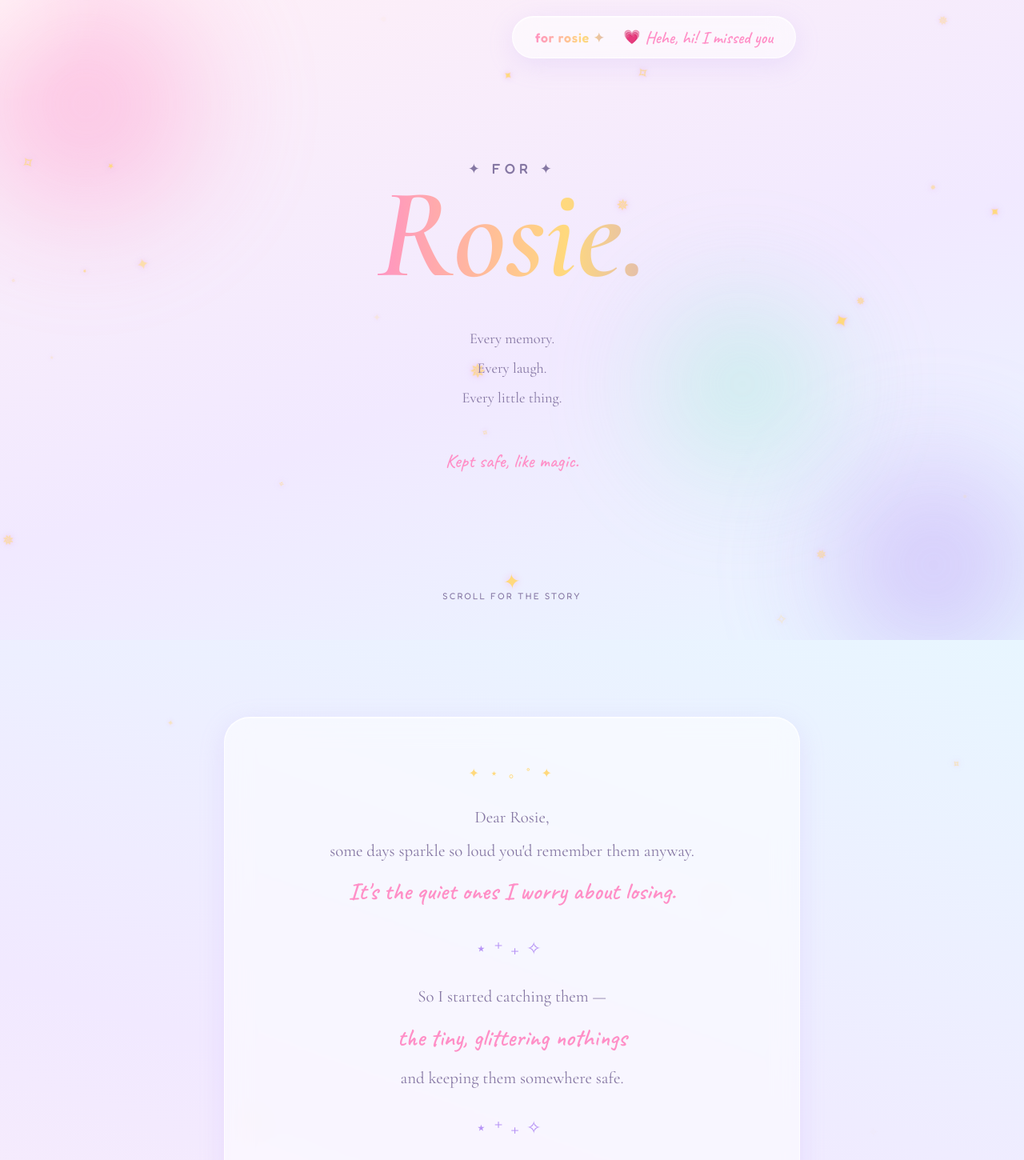
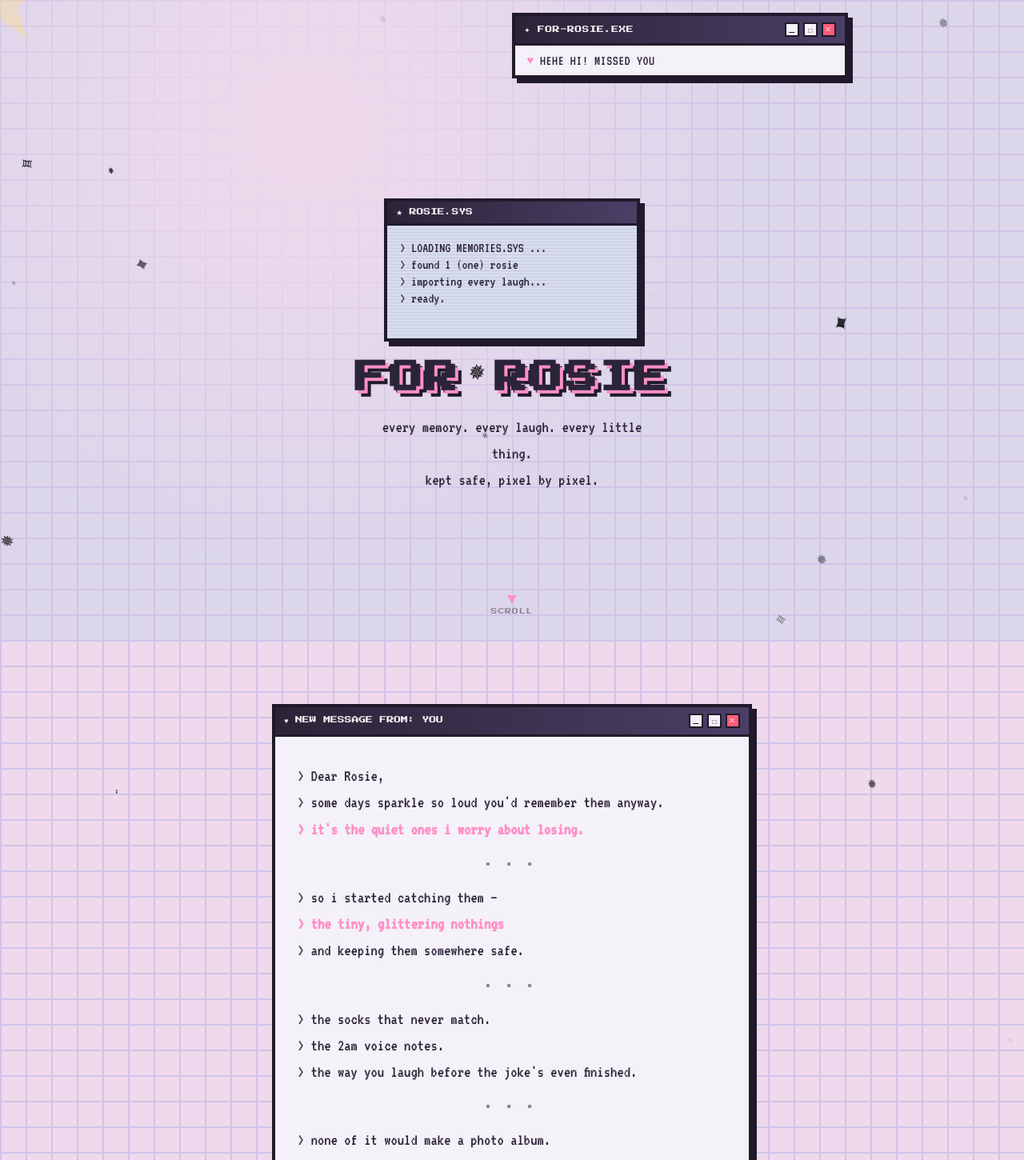
Before and after one commit to UttaraPraveen/For-Rosie, a React (Vite) app: page / in a window 1280 px wide. Shown: the top 1450 px of the page at 80% size. Built offline with nearby package versions, Linux system fonts and the light colour scheme.

Commit message:
tried pixel ui

```diff
--- a/src/components/Hero.tsx
+++ b/src/components/Hero.tsx
@@ -1,16 +1,31 @@
-import { useRef } from "react";
+import { useRef, useState, useEffect } from "react";
 import { motion, useMotionValue, useSpring } from "framer-motion";
 
 import Sparkles from "./Sparkles";
-import "../styles/magic.css";
+import "../styles/pixel-theme.css";
 import "../styles/hero.css";
+
+const BOOT_LINES = [
+  "LOADING MEMORIES.SYS ...",
+  "found 1 (one) rosie",
+  "importing every laugh...",
+  "ready.",
+];
 
 function Hero() {
   const sectionRef = useRef<HTMLElement>(null);
   const mouseX = useMotionValue(0);
   const mouseY = useMotionValue(0);
-  const glowX = useSpring(mouseX, { stiffness: 60, damping: 20, mass: 0.6 });
-  const glowY = useSpring(mouseY, { stiffness: 60, damping: 20, mass: 0.6 });
+  const glowX = useSpring(mouseX, { stiffness: 120, damping: 18, mass: 0.5 });
+  const glowY = useSpring(mouseY, { stiffness: 120, damping: 18, mass: 0.5 });
+
+  const [visibleLines, setVisibleLines] = useState(0);
+
+  useEffect(() => {
+    if (visibleLines >= BOOT_LINES.length) return;
+    const t = setTimeout(() => setVisibleLines((v) => v + 1), 500);
+    return () => clearTimeout(t);
+  }, [visibleLines]);
 
   function handleMouseMove(e: React.MouseEvent<HTMLElement>) {
     const rect = sectionRef.current?.getBoundingClientRect();
@@ -21,62 +36,64 @@ function Hero() {
 
   return (
     <section className="hero" ref={sectionRef} onMouseMove={handleMouseMove}>
-      <div className="hero-aurora aurora-1" />
-      <div className="hero-aurora aurora-2" />
-      <div className="hero-aurora aurora-3" />
+      <div className="hero-grid-bg" />
+      <motion.div className="hero-glow" style={{ x: glowX, y: glowY }} />
+      <Sparkles count={16} />
 
-      <motion.div className="hero-glow" style={{ x: glowX, y: glowY }} />
+      <motion.div
+        className="crt pixel-panel"
+        initial={{ opacity: 0, y: 30, scale: 0.9 }}
+        animate={{ opacity: 1, y: 0, scale: 1 }}
+        transition={{ duration: 0.5 }}
+      >
+        <div className="pixel-titlebar">
+          <span>★ ROSIE.SYS</span>
+        </div>
+        <div className="crt-screen">
+          <div className="crt-scanlines" />
+          {BOOT_LINES.slice(0, visibleLines).map((l, i) => (
+            <p key={i} className="crt-line">
+              {">"} {l}
+            </p>
+          ))}
+          <span className="crt-cursor">█</span>
+        </div>
+      </motion.div>
 
-      <Sparkles count={26} />
-
-      <motion.h2
-        className="hero-eyebrow"
+      <motion.h1
+        className="hero-name"
         initial={{ opacity: 0, y: 20 }}
         animate={{ opacity: 1, y: 0 }}
-        transition={{ duration: 1 }}
+        transition={{ delay: 1.6, duration: 0.5 }}
       >
-        ✦ For ✦
-      </motion.h2>
-
-      <motion.h1
-        className="hero-name shimmer-text"
-        initial={{ opacity: 0, scale: 0.85, filter: "blur(8px)" }}
-        animate={{ opacity: 1, scale: 1, filter: "blur(0px)" }}
-        transition={{ delay: 0.7, duration: 1.4, ease: [0.22, 1, 0.36, 1] }}
-      >
-        Rosie.
+        FOR ROSIE
       </motion.h1>
 
       <motion.p
         className="hero-tagline"
-        initial={{ opacity: 0, y: 12 }}
-        animate={{ opacity: 1, y: 0 }}
-        transition={{ delay: 1.8, duration: 1 }}
+        initial={{ opacity: 0 }}
+        animate={{ opacity: 1 }}
+        transition={{ delay: 2, duration: 0.5 }}
       >
-        Every memory.
+        every memory. every laugh. every little thing.
         <br />
-        Every laugh.
-        <br />
-        Every little thing.
-        <br />
-        <br />
-        <span className="italic-glow">Kept safe, like magic.</span>
+        kept safe, pixel by pixel.
       </motion.p>
 
       <motion.div
         className="scroll-cue"
         initial={{ opacity: 0 }}
         animate={{ opacity: 1 }}
-        transition={{ delay: 2.6, duration: 1 }}
+        transition={{ delay: 2.4, duration: 0.5 }}
       >
         <motion.span
-          className="scroll-star"
-          animate={{ y: [0, 10, 0], rotate: [0, 15, -15, 0] }}
-          transition={{ repeat: Infinity, duration: 2.4, ease: "easeInOut" }}
+          className="scroll-arrow"
+          animate={{ y: [0, 6, 0] }}
+          transition={{ duration: 0.8, repeat: Infinity, ease: "linear" }}
         >
-          ✦
+          ▼
         </motion.span>
-        <span className="scroll-label">scroll for the story</span>
+        <span className="scroll-label">SCROLL</span>
       </motion.div>
     </section>
   );
--- a/src/components/Intro.tsx
+++ b/src/components/Intro.tsx
@@ -1,97 +1,99 @@
 import { motion, type Variants } from "framer-motion";
 
 import Sparkles from "./Sparkles";
-import "../styles/magic.css";
+import "../styles/pixel-theme.css";
 import "../styles/intro.css";
 
 const container: Variants = {
   hidden: {},
-  show: { transition: { staggerChildren: 0.18 } },
+  show: { transition: { staggerChildren: 0.15 } },
 };
 
 const line: Variants = {
-  hidden: { opacity: 0, y: 24, filter: "blur(6px)" },
-  show: {
-    opacity: 1,
-    y: 0,
-    filter: "blur(0px)",
-    transition: { duration: 0.7, ease: [0.22, 1, 0.36, 1] as const },
-  },
+  hidden: { opacity: 0, y: 10 },
+  show: { opacity: 1, y: 0, transition: { duration: 0.35 } },
 };
 
 function Intro() {
   return (
     <section className="intro">
-      <Sparkles count={16} />
+      <Sparkles count={12} />
 
       <motion.div
-        className="intro-content glass-panel"
+        className="intro-window pixel-panel"
         variants={container}
         initial="hidden"
         whileInView="show"
         viewport={{ once: true, amount: 0.3 }}
       >
-        <motion.span className="intro-charm" variants={line}>
-          ✦ ⋆ ｡ ˚ ✦
-        </motion.span>
+        <div className="pixel-titlebar">
+          <span>♥ NEW MESSAGE FROM: YOU</span>
+          <div className="window-controls">
+            <span className="win-btn">_</span>
+            <span className="win-btn">□</span>
+            <span className="win-btn win-close">×</span>
+          </div>
+        </div>
 
+        <div className="intro-body">
           <motion.p className="line" variants={line}>
-          Dear Rosie,
+            {">"} Dear Rosie,
           </motion.p>
 
           <motion.p className="line" variants={line}>
-          some days sparkle so loud you'd remember them anyway.
+            {">"} some days sparkle so loud you'd remember them anyway.
           </motion.p>
 
           <motion.p className="line highlight" variants={line}>
-          It's the quiet ones I worry about losing.
+            {">"} it's the quiet ones i worry about losing.
           </motion.p>
 
           <motion.div className="divider" variants={line}>
-          ⋆⁺₊✧
+            ▪ ▪ ▪
           </motion.div>
 
           <motion.p className="line" variants={line}>
-          So I started catching them —
+            {">"} so i started catching them —
           </motion.p>
 
           <motion.p className="line highlight" variants={line}>
-          the tiny, glittering nothings
+            {">"} the tiny, glittering nothings
           </motion.p>
 
           <motion.p className="line" variants={line}>
-          and keeping them somewhere safe.
+            {">"} and keeping them somewhere safe.
           </motion.p>
 
           <motion.div className="divider" variants={line}>
-          ⋆⁺₊✧
+            ▪ ▪ ▪
           </motion.div>
 
           <motion.p className="line" variants={line}>
-          The socks that never match.
+            {">"} the socks that never match.
           </motion.p>
           <motion.p className="line" variants={line}>
-          The 2am voice notes.
+            {">"} the 2am voice notes.
           </motion.p>
           <motion.p className="line" variants={line}>
-          The way you laugh before the joke's even finished.
+            {">"} the way you laugh before the joke's even finished.
           </motion.p>
 
           <motion.div className="divider" variants={line}>
-          ⋆⁺₊✧
+            ▪ ▪ ▪
           </motion.div>
 
           <motion.p className="line" variants={line}>
-          None of it would make a photo album.
+            {">"} none of it would make a photo album.
           </motion.p>
 
           <motion.p className="line highlight" variants={line}>
-          All of it makes you, you.
+            {">"} all of it makes you, you.
           </motion.p>
 
-        <motion.h2 className="intro-title shimmer-text" variants={line}>
-          Welcome to your little pocket of magic.
+          <motion.h2 className="intro-title" variants={line}>
+            welcome to your little pocket of magic.
           </motion.h2>
+        </div>
       </motion.div>
     </section>
   );
--- a/src/components/Navbar.tsx
+++ b/src/components/Navbar.tsx
@@ -1,22 +1,22 @@
 import { useMemo } from "react";
 import { motion } from "framer-motion";
 
-import "../styles/magic.css";
+import "../styles/pixel-theme.css";
 import "../styles/navbar.css";
 
 const GREETINGS = [
-  "Hi Rosie! I've been waiting 🎀",
-  "Look who it is!! 💌",
-  "You found me again ✨",
-  "Hehe, hi! I missed you",
-  "Rosie!! My favorite person",
-  "Oh hi!! Perfect timing",
-  "You're here! Yay!!",
-  "Guess who's SO happy right now",
-  "Hi hi hi!! 🌸",
-  "There you are, I was hoping you'd come",
-  "Eek, hi! Come in, come in",
-  "My favorite notification: you",
+  "HI ROSIE! I'VE BEEN WAITING",
+  "LOOK WHO'S HERE!!",
+  "YOU FOUND ME AGAIN",
+  "HEHE HI! MISSED YOU",
+  "ROSIE!! MY FAVORITE PERSON",
+  "OH HI!! PERFECT TIMING",
+  "YOU'RE HERE! YAY",
+  "GUESS WHO'S SO HAPPY RN",
+  "HI HI HI!!",
+  "THERE YOU ARE",
+  "EEK HI! COME IN",
+  "MY FAVORITE NOTIFICATION: YOU",
 ];
 
 function Navbar() {
@@ -27,28 +27,24 @@ function Navbar() {
 
   return (
     <motion.nav
-      className="navbar glass-panel"
-      initial={{ opacity: 0, y: -24 }}
+      className="navbar pixel-panel"
+      initial={{ opacity: 0, y: -20 }}
       animate={{ opacity: 1, y: 0 }}
-      transition={{ duration: 0.9, ease: [0.22, 1, 0.36, 1] }}
+      transition={{ duration: 0.4 }}
     >
-      <span className="navbar-brand shimmer-text">for rosie ✦</span>
+      <div className="pixel-titlebar">
+        <span className="navbar-brand">✦ FOR-ROSIE.EXE</span>
+        <div className="window-controls">
+          <span className="win-btn">_</span>
+          <span className="win-btn">□</span>
+          <span className="win-btn win-close">×</span>
+        </div>
+      </div>
 
-      <motion.span
-        className="navbar-greeting"
-        initial={{ opacity: 0, scale: 0.9 }}
-        animate={{ opacity: 1, scale: 1 }}
-        transition={{ delay: 0.4, duration: 0.6 }}
-      >
-        <motion.span
-          className="navbar-heart"
-          animate={{ scale: [1, 1.2, 1] }}
-          transition={{ repeat: Infinity, duration: 1.6, ease: "easeInOut" }}
-        >
-          💗
-        </motion.span>
-        {greeting}
-      </motion.span>
+      <div className="navbar-greeting">
+        <span className="navbar-heart">♥</span>
+        <span className="navbar-marquee">{greeting}</span>
+      </div>
     </motion.nav>
   );
 }
--- a/src/styles/hero.css
+++ b/src/styles/hero.css
@@ -8,131 +8,124 @@
   justify-content: center;
   align-items: center;
   text-align: center;
+  gap: 1.5rem;
 
-  padding: 2rem;
+  padding: 6rem 1.5rem 2rem;
 
-  background: linear-gradient(160deg, var(--bg-pink) 0%, var(--bg-lilac) 55%, var(--bg-sky) 100%);
+  background: var(--pixel-bg-1);
+  background-image:
+    linear-gradient(var(--pixel-bg-2) 2px, transparent 2px),
+    linear-gradient(90deg, var(--pixel-bg-2) 2px, transparent 2px);
+  background-size: 32px 32px;
 }
 
-.hero-aurora {
+.hero-grid-bg {
   position: absolute;
-  border-radius: 50%;
-  filter: blur(60px);
-  opacity: 0.55;
+  inset: 0;
   z-index: 0;
   pointer-events: none;
-  animation: drift 14s ease-in-out infinite;
-}
-
-.aurora-1 {
-  width: 420px;
-  height: 420px;
-  top: -10%;
-  left: -8%;
-  background: radial-gradient(circle, var(--accent-pink), transparent 70%);
-}
-
-.aurora-2 {
-  width: 380px;
-  height: 380px;
-  bottom: -12%;
-  right: -6%;
-  background: radial-gradient(circle, var(--accent-lilac), transparent 70%);
-  animation-delay: 3s;
-  animation-duration: 18s;
-}
-
-.aurora-3 {
-  width: 320px;
-  height: 320px;
-  top: 40%;
-  left: 60%;
-  background: radial-gradient(circle, var(--accent-mint), transparent 70%);
-  animation-delay: 6s;
-  animation-duration: 16s;
+  background: radial-gradient(circle at 30% 20%, var(--pixel-bg-3) 0%, transparent 50%);
 }
 
 .hero-glow {
   position: absolute;
   top: 0;
   left: 0;
-  width: 260px;
-  height: 260px;
-  margin-left: -130px;
-  margin-top: -130px;
-  border-radius: 50%;
-  background: radial-gradient(circle, rgba(255, 217, 125, 0.35), transparent 70%);
+  width: 120px;
+  height: 120px;
+  margin-left: -60px;
+  margin-top: -60px;
+  background: var(--pixel-gold);
+  opacity: 0.3;
   pointer-events: none;
   z-index: 1;
-  mix-blend-mode: screen;
+  clip-path: polygon(50% 0%, 61% 35%, 98% 35%, 68% 57%, 79% 91%, 50% 70%, 21% 91%, 32% 57%, 2% 35%, 39% 35%);
 }
 
-.hero-eyebrow {
+.crt {
   position: relative;
   z-index: 2;
-  font-family: "Fredoka", sans-serif;
-  letter-spacing: 0.3em;
-  text-transform: uppercase;
-  font-size: clamp(0.85rem, 2vw, 1.1rem);
-  font-weight: 500;
-  color: var(--ink-soft);
-  margin-bottom: -0.5rem;
+  width: min(320px, 80vw);
+  padding: 0;
+}
+
+.crt-screen {
+  position: relative;
+  background: #d8dcf0;
+  min-height: 130px;
+  padding: 1rem;
+  text-align: left;
+  overflow: hidden;
+}
+
+.crt-scanlines {
+  position: absolute;
+  inset: 0;
+  background: repeating-linear-gradient(
+    0deg,
+    rgba(0, 0, 0, 0.08) 0px,
+    rgba(0, 0, 0, 0.08) 1px,
+    transparent 1px,
+    transparent 4px
+  );
+  pointer-events: none;
+}
+
+.crt-line {
+  font-family: "VT323", monospace;
+  font-size: 1.1rem;
+  color: var(--pixel-ink);
+  margin: 0.2rem 0;
+}
+
+.crt-cursor {
+  font-family: "VT323", monospace;
+  color: var(--pixel-ink);
+  animation: blink-cursor 1s steps(1) infinite;
 }
 
 .hero-name {
   position: relative;
   z-index: 2;
-  font-family: "Cormorant Garamond", serif;
-  font-size: clamp(6rem, 16vw, 10rem);
-  font-weight: 600;
-  font-style: italic;
-  line-height: 0.9;
-  margin: 0.5rem 0 2.5rem;
-  filter: drop-shadow(0 4px 24px var(--glow-pink));
+  font-family: "Press Start 2P", monospace;
+  font-size: clamp(1.5rem, 6vw, 2.6rem);
+  color: var(--pixel-ink);
+  text-shadow: 4px 4px 0 var(--pixel-pink), 8px 8px 0 var(--pixel-black);
+  letter-spacing: 0.05em;
 }
 
 .hero-tagline {
   position: relative;
   z-index: 2;
-  max-width: 420px;
-  color: var(--ink-soft);
-  line-height: 2;
-  font-family: "Cormorant Garamond", serif;
-  font-size: 1.15rem;
-}
-
-.italic-glow {
-  font-family: "Caveat", cursive;
-  font-size: 1.5rem;
-  color: var(--accent-pink);
+  max-width: 380px;
+  font-family: "VT323", monospace;
+  font-size: 1.3rem;
+  line-height: 1.6;
+  color: var(--pixel-ink);
 }
 
 .scroll-cue {
   position: absolute;
-  bottom: 48px;
+  bottom: 32px;
   z-index: 2;
   display: flex;
   flex-direction: column;
   align-items: center;
-  gap: 0.4rem;
-  color: var(--ink-soft);
+  gap: 0.3rem;
+  color: var(--pixel-grey);
 }
 
-.scroll-star {
-  font-size: 1.6rem;
-  color: var(--accent-gold);
-  text-shadow: 0 0 10px var(--glow-pink);
+.scroll-arrow {
+  font-size: 1.2rem;
+  color: var(--pixel-pink);
 }
 
 .scroll-label {
-  font-family: "Fredoka", sans-serif;
-  font-size: 0.7rem;
-  letter-spacing: 0.2em;
-  text-transform: uppercase;
+  font-family: "Press Start 2P", monospace;
+  font-size: 0.5rem;
+  letter-spacing: 0.1em;
 }
 
 @media (max-width: 480px) {
-  .hero-aurora {
-    display: none;
-  }
+  .hero { padding-top: 7rem; }
 }
--- a/src/styles/intro.css
+++ b/src/styles/intro.css
@@ -7,61 +7,57 @@
   justify-content: center;
   align-items: center;
 
-  padding: 6rem 2rem;
+  padding: 5rem 1.5rem;
 
-  background: linear-gradient(200deg, var(--bg-sky) 0%, var(--bg-lilac) 50%, var(--bg-pink) 100%);
+  background: var(--pixel-bg-3);
+  background-image:
+    linear-gradient(var(--pixel-bg-2) 2px, transparent 2px),
+    linear-gradient(90deg, var(--pixel-bg-2) 2px, transparent 2px);
+  background-size: 32px 32px;
 }
 
-.intro-content {
+.intro-window {
   position: relative;
   z-index: 2;
-  max-width: 720px;
-  text-align: center;
-  padding: 3.5rem 3rem;
-  border-radius: 32px;
+  width: min(600px, 100%);
+  padding: 0;
 }
 
-.intro-charm {
-  display: block;
-  font-family: "Fredoka", sans-serif;
-  color: var(--accent-gold);
-  letter-spacing: 0.3em;
-  margin-bottom: 1.5rem;
-  font-size: 1rem;
+.intro-body {
+  background: var(--pixel-panel);
+  padding: 2rem 1.75rem;
+  text-align: left;
 }
 
 .line {
-  font-family: "Cormorant Garamond", serif;
+  font-family: "VT323", monospace;
   font-size: 1.3rem;
-  color: var(--ink-soft);
-  line-height: 2;
+  color: var(--pixel-ink);
+  line-height: 1.6;
 }
 
 .highlight {
-  font-family: "Caveat", cursive;
-  font-size: 1.9rem;
-  color: var(--accent-pink);
-  font-weight: 600;
+  color: var(--pixel-pink);
+  font-weight: 700;
 }
 
 .divider {
-  margin: 1.75rem 0;
-  color: var(--accent-lilac);
-  font-size: 1.2rem;
-  letter-spacing: 0.4em;
-  animation: twinkle 2.4s ease-in-out infinite;
+  margin: 1rem 0;
+  color: var(--pixel-grey);
+  letter-spacing: 0.5em;
+  text-align: center;
 }
 
 .intro-title {
-  margin-top: 3rem;
-  font-family: "Cormorant Garamond", serif;
-  font-size: clamp(2.2rem, 5vw, 3.4rem);
-  font-weight: 600;
-  font-style: italic;
+  margin-top: 2rem;
+  font-family: "Press Start 2P", monospace;
+  font-size: clamp(0.9rem, 3vw, 1.3rem);
+  color: var(--pixel-ink);
+  text-shadow: 3px 3px 0 var(--pixel-mint);
+  text-align: center;
+  line-height: 1.6;
 }
 
 @media (max-width: 600px) {
-  .intro-content {
-    padding: 2.5rem 1.5rem;
-  }
+  .intro-body { padding: 1.5rem 1.25rem; }
 }
--- a/src/styles/magic.css
+++ /dev/null
@@ -1,83 +0,0 @@
-@import url("https://fonts.googleapis.com/css2?family=Cormorant+Garamond:ital,wght@0,400;0,500;0,600;1,500;1,600&family=Fredoka:wght@400;500;600&family=Caveat:wght@500;600&display=swap");
-
-:root {
-  --bg-pink: #fff0f7;
-  --bg-lilac: #f1e9ff;
-  --bg-sky: #e8f6ff;
-  --accent-pink: #ff8fc7;
-  --accent-lilac: #b794f6;
-  --accent-gold: #ffd97d;
-  --accent-mint: #9ef0d6;
-  --ink: #4a3b63;
-  --ink-soft: #8577a3;
-  --glow-pink: rgba(255, 143, 199, 0.45);
-  --glow-lilac: rgba(183, 148, 246, 0.4);
-  --glass-bg: rgba(255, 255, 255, 0.55);
-  --glass-border: rgba(255, 255, 255, 0.8);
-}
-
-@keyframes drift {
-  0% { transform: translate(0, 0) scale(1); }
-  50% { transform: translate(3%, -4%) scale(1.08); }
-  100% { transform: translate(0, 0) scale(1); }
-}
-
-@keyframes shimmer-text {
-  0% { background-position: 0% 50%; }
-  100% { background-position: 200% 50%; }
-}
-
-@keyframes twinkle {
-  0%, 100% { opacity: 0.3; transform: scale(0.85); }
-  50% { opacity: 1; transform: scale(1.15); }
-}
-
-.shimmer-text {
-  background: linear-gradient(
-    90deg,
-    var(--accent-pink) 0%,
-    var(--accent-gold) 25%,
-    var(--accent-lilac) 50%,
-    var(--accent-mint) 75%,
-    var(--accent-pink) 100%
-  );
-  background-size: 300% auto;
-  -webkit-background-clip: text;
-  background-clip: text;
-  color: transparent;
-  animation: shimmer-text 6s linear infinite;
-}
-
-.glass-panel {
-  background: var(--glass-bg);
-  border: 1px solid var(--glass-border);
-  backdrop-filter: blur(16px);
-  -webkit-backdrop-filter: blur(16px);
-  box-shadow:
-    0 8px 32px rgba(183, 148, 246, 0.18),
-    inset 0 1px 0 rgba(255, 255, 255, 0.6);
-}
-
-.sparkle-field {
-  position: absolute;
-  inset: 0;
-  overflow: hidden;
-  pointer-events: none;
-  z-index: 1;
-}
-
-.sparkle {
-  position: absolute;
-  color: var(--accent-gold);
-  text-shadow: 0 0 6px var(--glow-pink), 0 0 10px var(--glow-lilac);
-  filter: drop-shadow(0 0 4px rgba(255, 255, 255, 0.6));
-  user-select: none;
-}
-
-@media (prefers-reduced-motion: reduce) {
-  *, *::before, *::after {
-    animation-duration: 0.01ms !important;
-    animation-iteration-count: 1 !important;
-    transition-duration: 0.01ms !important;
-  }
-}
--- a/src/styles/navbar.css
+++ b/src/styles/navbar.css
@@ -1,55 +1,42 @@
 .navbar {
   position: fixed;
-  top: 1.25rem;
+  top: 1rem;
   left: 50%;
   transform: translateX(-50%);
   z-index: 50;
-
-  display: flex;
-  align-items: center;
-  gap: 1.5rem;
-
-  padding: 0.75rem 1.75rem;
-  border-radius: 999px;
-
-  max-width: calc(100% - 2rem);
+  width: min(420px, calc(100% - 2rem));
+  padding: 0;
+  overflow: hidden;
 }
 
 .navbar-brand {
-  font-family: "Fredoka", sans-serif;
-  font-weight: 600;
-  font-size: 1rem;
   letter-spacing: 0.05em;
-  white-space: nowrap;
 }
 
 .navbar-greeting {
   display: flex;
   align-items: center;
-  gap: 0.4rem;
-
-  font-family: "Caveat", cursive;
-  font-size: 1.35rem;
-  font-weight: 600;
-  color: var(--accent-pink);
-  white-space: nowrap;
+  gap: 0.5rem;
+  padding: 0.6rem 0.9rem;
+  background: var(--pixel-panel);
 }
 
 .navbar-heart {
-  display: inline-block;
-  font-size: 1rem;
+  color: var(--pixel-pink);
+  font-size: 0.9rem;
+  animation: pixel-float 1s steps(4) infinite;
 }
 
-@media (max-width: 560px) {
-  .navbar {
-    flex-direction: column;
-    gap: 0.35rem;
-    padding: 0.6rem 1.25rem;
-    border-radius: 24px;
-    top: 0.75rem;
-  }
+.navbar-marquee {
+  font-family: "VT323", monospace;
+  font-size: 1.1rem;
+  color: var(--pixel-ink);
+  letter-spacing: 0.03em;
+  white-space: nowrap;
+  overflow: hidden;
+  text-overflow: ellipsis;
+}
 
-  .navbar-greeting {
-    font-size: 1.1rem;
-  }
+@media (max-width: 480px) {
+  .navbar-marquee { font-size: 1rem; }
 }
--- /dev/null
+++ b/src/styles/pixel-theme.css
@@ -0,0 +1,97 @@
+@import url("https://fonts.googleapis.com/css2?family=Press+Start+2P&family=VT323&display=swap");
+
+:root {
+  --pixel-bg-1: #dcd6ea;
+  --pixel-bg-2: #cfc4e8;
+  --pixel-bg-3: #f0d9ec;
+  --pixel-panel: #f4f1f8;
+  --pixel-black: #201a2b;
+  --pixel-white: #ffffff;
+  --pixel-pink: #ff8fc7;
+  --pixel-blue: #9db4f0;
+  --pixel-mint: #94e6bd;
+  --pixel-gold: #ffdd6b;
+  --pixel-red: #ff5c7a;
+  --pixel-grey: #8b859c;
+  --pixel-ink: #2b2438;
+}
+
+* {
+  image-rendering: pixelated;
+}
+
+.pixel-panel {
+  background: var(--pixel-panel);
+  border: 4px solid var(--pixel-black);
+  box-shadow: 6px 6px 0 var(--pixel-black);
+  border-radius: 0;
+  position: relative;
+}
+
+.pixel-titlebar {
+  display: flex;
+  align-items: center;
+  justify-content: space-between;
+  background: linear-gradient(90deg, var(--pixel-ink), #4b3f66);
+  color: var(--pixel-white);
+  font-family: "Press Start 2P", monospace;
+  font-size: 0.55rem;
+  padding: 0.5rem 0.7rem;
+  border-bottom: 3px solid var(--pixel-black);
+}
+
+.window-controls {
+  display: flex;
+  gap: 0.3rem;
+}
+
+.win-btn {
+  width: 18px;
+  height: 18px;
+  display: flex;
+  align-items: center;
+  justify-content: center;
+  background: var(--pixel-panel);
+  border: 2px solid var(--pixel-black);
+  font-family: "Press Start 2P", monospace;
+  font-size: 0.5rem;
+  color: var(--pixel-black);
+  line-height: 1;
+}
+
+.win-close {
+  background: var(--pixel-red);
+  color: var(--pixel-white);
+}
+
+.sparkle-field {
+  position: absolute;
+  inset: 0;
+  overflow: hidden;
+  pointer-events: none;
+  z-index: 1;
+}
+
+.sparkle {
+  position: absolute;
+  text-shadow: 2px 2px 0 var(--pixel-black);
+  user-select: none;
+}
+
+@keyframes blink-cursor {
+  0%, 49% { opacity: 1; }
+  50%, 100% { opacity: 0; }
+}
+
+@keyframes pixel-float {
+  0%, 100% { transform: translateY(0); }
+  50% { transform: translateY(-6px); }
+}
+
+@media (prefers-reduced-motion: reduce) {
+  *, *::before, *::after {
+    animation-duration: 0.01ms !important;
+    animation-iteration-count: 1 !important;
+    transition-duration: 0.01ms !important;
+  }
+}
```
Lines whose indentation alone changed are shown as unchanged.
